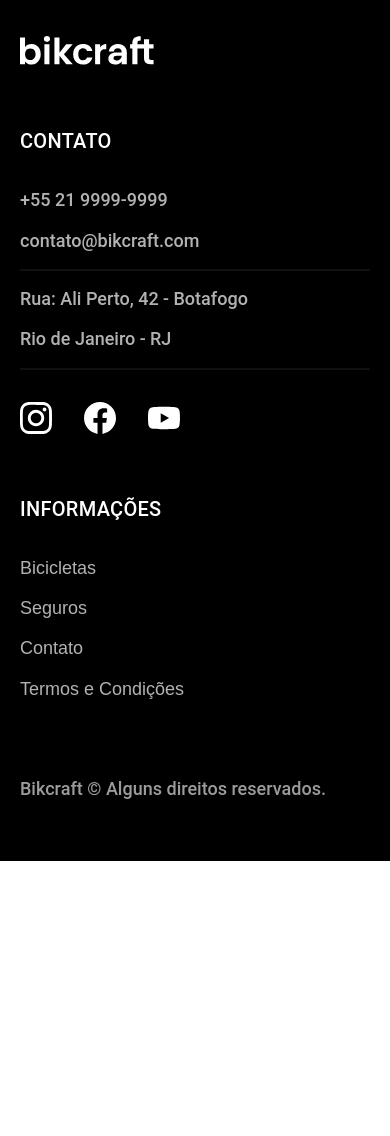
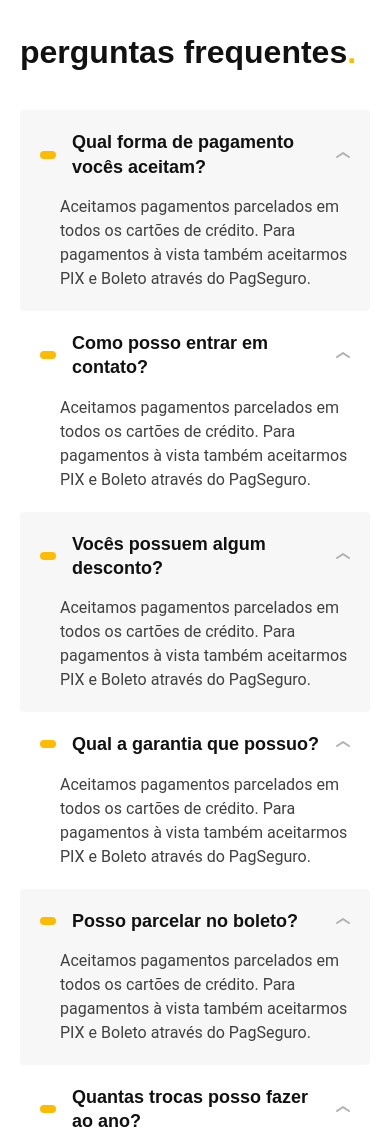
Before and after one commit to GabrielFelipeOliverDev2024/bikcraft-gabriel_rateiro, a plain HTML site: page seguros.html in a window 390 px wide. Shown: the part 2460-3596 px from the top of the page. Before the commit the page ends 3321 px from the top, so only its background shows below. Drawn offline with Linux system fonts and the light colour scheme.

Commit message:
Continuação do desenvolvimento da página de seguros: implementação da seção de perguntas frequentes, utilizando estilização com pseudoelementos e aplicando media queries para ajustes de margens e padding.

```diff
--- a/components/css/global/global.css
+++ b/components/css/global/global.css
@@ -37,7 +37,7 @@ ul {
 
 }
 
-h1, h2, h3, h4, ul, blockquote, p {
+h1, h2, h3, h4, ul, blockquote, dd, p {
 
     margin: 0px;
 
--- a/components/css/seguros/perguntas.css
+++ b/components/css/seguros/perguntas.css
@@ -0,0 +1,97 @@
+.perguntas {
+
+    padding-top: 120px;
+    padding-bottom: 120px;
+
+}
+
+.perguntas h2 {
+
+    margin-bottom: 60px;
+
+}
+
+.perguntas dl > div {
+
+    padding: 20px;
+    border-radius: 4px;
+
+}
+
+.perguntas dl > div:nth-child(odd) {
+
+    background: var(--cor-1);
+
+}
+
+.perguntas dl > div dt {
+
+    margin-bottom: 16px;
+    display: grid;
+    grid-template-columns: auto 1fr auto;
+    align-items: center;
+    gap: 8px;
+    cursor: pointer;
+
+}
+
+.perguntas dl > div dt::before {
+
+    content: "";
+    display: inline-block;
+    width: 16px;
+    height: 8px;
+    border-radius: 4px;
+    margin-right: 8px;
+    background: var(--cor-p1);
+
+}
+
+.perguntas dl > div:hover dt::before {
+
+    width: 16px;
+    height: 16px;
+    border-radius: 50%;
+    transition: 0.6s ease-in-out;
+
+}
+
+.perguntas dl > div dt::after {
+
+    content: "";
+    width: 14px;
+    height: 6px;
+    background: url("../../../assets/icons/seta-abrir.svg");
+    transition: 0.6s ease-in-out;
+
+}
+
+.perguntas dt:hover::after { /* Esse código será modificado, pois ele será executado com javascript como evento click e thouch*/
+
+    transform: rotate(180deg);
+
+}
+
+.perguntas dd {
+
+    padding-left: 20px;
+    max-width: 80ch;
+
+}
+
+@media screen and (max-width: 800px) {
+
+    .perguntas {
+
+        padding-top: 60px;
+        padding-bottom: 60px;
+
+    }
+
+    .perguntas h2 {
+
+        margin-bottom: 40px;
+
+    }
+
+}
--- a/seguros.html
+++ b/seguros.html
@@ -163,6 +163,46 @@
 
         </article>
 
+        <article class="perguntas container">
+
+            <h2 class="font-1-xxl">perguntas frequentes<span class="cor-p1">.</span></h2>
+
+            <dl>
+
+                <div>
+                    <dt class="font-1-m-b">Qual forma de pagamento vocês aceitam?</dt>
+                    <dd class="font-2-s cor-9">Aceitamos pagamentos parcelados em todos os cartões de crédito. Para pagamentos à vista também aceitarmos PIX e Boleto através do PagSeguro.</dd>
+                </div>
+
+                <div>
+                    <dt class="font-1-m-b">Como posso entrar em contato?</dt>
+                    <dd class="font-2-s cor-9">Aceitamos pagamentos parcelados em todos os cartões de crédito. Para pagamentos à vista também aceitarmos PIX e Boleto através do PagSeguro.</dd>
+                </div>
+
+                <div>
+                    <dt class="font-1-m-b">Vocês possuem algum desconto?</dt>
+                    <dd class="font-2-s cor-9">Aceitamos pagamentos parcelados em todos os cartões de crédito. Para pagamentos à vista também aceitarmos PIX e Boleto através do PagSeguro.</dd>
+                </div>
+
+                <div>
+                    <dt class="font-1-m-b">Qual a garantia que possuo?</dt>
+                    <dd class="font-2-s cor-9">Aceitamos pagamentos parcelados em todos os cartões de crédito. Para pagamentos à vista também aceitarmos PIX e Boleto através do PagSeguro.</dd>
+                </div>
+
+                <div>
+                    <dt class="font-1-m-b">Posso parcelar no boleto?</dt>
+                    <dd class="font-2-s cor-9">Aceitamos pagamentos parcelados em todos os cartões de crédito. Para pagamentos à vista também aceitarmos PIX e Boleto através do PagSeguro.</dd>
+                </div>
+
+                <div>
+                    <dt class="font-1-m-b">Quantas trocas posso fazer ao ano?</dt>
+                    <dd class="font-2-s cor-9">Aceitamos pagamentos parcelados em todos os cartões de crédito. Para pagamentos à vista também aceitarmos PIX e Boleto através do PagSeguro.</dd>
+                </div>
+
+            </dl>
+
+        </article>
+
         <footer class="footer-bg">
 
             <div class="footer container">
```
